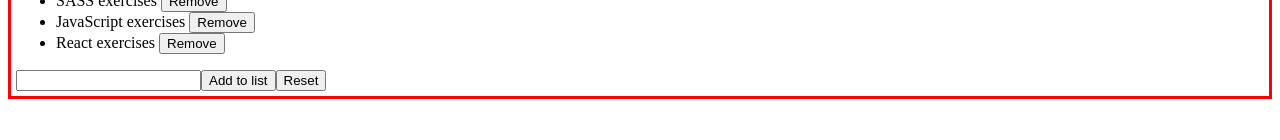
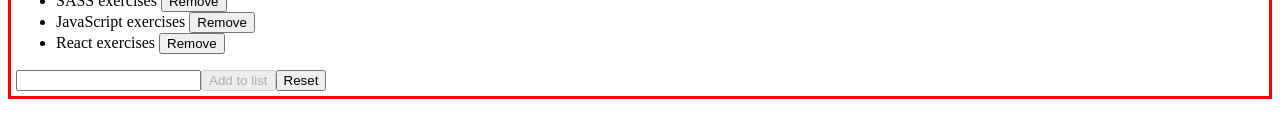
Before and after one commit to cristophergaziano/React_Ex, a React (Create React App) app in the folder my-app/: page / in a window 1280 px wide. Shown: the part 160-300 px from the top of the page. Built offline with nearby package versions, Linux system fonts and the light colour scheme.

Commit message:
exercise renderprops-01 fixed

```diff
--- a/my-app/src/App.js
+++ b/my-app/src/App.js
@@ -1,7 +1,5 @@
 import React from "react";
 import { Welcome } from "./Welcome";
-import { Counter } from "./Counter";
-import { Login } from "./Login";
 import { Container } from "./Container";
 import { TodoList } from "./TodoList";
 
@@ -12,11 +10,11 @@ export class App extends React.Component {
         <div>
           <Welcome name="Bernard" />
           <TodoList
-            render={( items,index, handleRemoveItem ) => (
+            render={( items, handleRemoveItem ) => (
               <div>
                 {" "}
                 <ul>
-                  {items.map((item) => (
+                  {items.map((item, index) => (
                     <li key={index}>
                       {item}{" "}
                       <button onClick={() => handleRemoveItem(index)}>
--- a/my-app/src/TodoList.js
+++ b/my-app/src/TodoList.js
@@ -34,11 +34,11 @@ export class TodoList extends React.Component {
     });
   };
 
-  handleRemoveItem(index) {
+  handleRemoveItem = (index) => {
     const items = this.state.items;
     items.splice(index, 1);
     this.setState({ items });
-  }
+  };
 
   render() {
     return (
@@ -50,7 +50,8 @@ export class TodoList extends React.Component {
         ></input>
         {/* Added a condition rendering to avoid empty input */}
         <button
-          onClick={this.state.inputField !== "" ? this.handleInputAdd : false}
+          onClick={this.handleInputAdd}
+          disabled={this.state.inputField === ""}
         >
           Add to list
         </button>
--- a/my-app/src/index.js
+++ b/my-app/src/index.js
@@ -1,7 +1,7 @@
-import ReactDOM from "react-dom";
+import * as ReactDOM from "react-dom/client";
 import { App } from "./App";
 import "./index.css";
 
-const root = document.querySelector("#root");
+const root = ReactDOM.createRoot(document.querySelector("#root"));
 
-ReactDOM.render(<App />, root);
+root.render(<App />);
```
